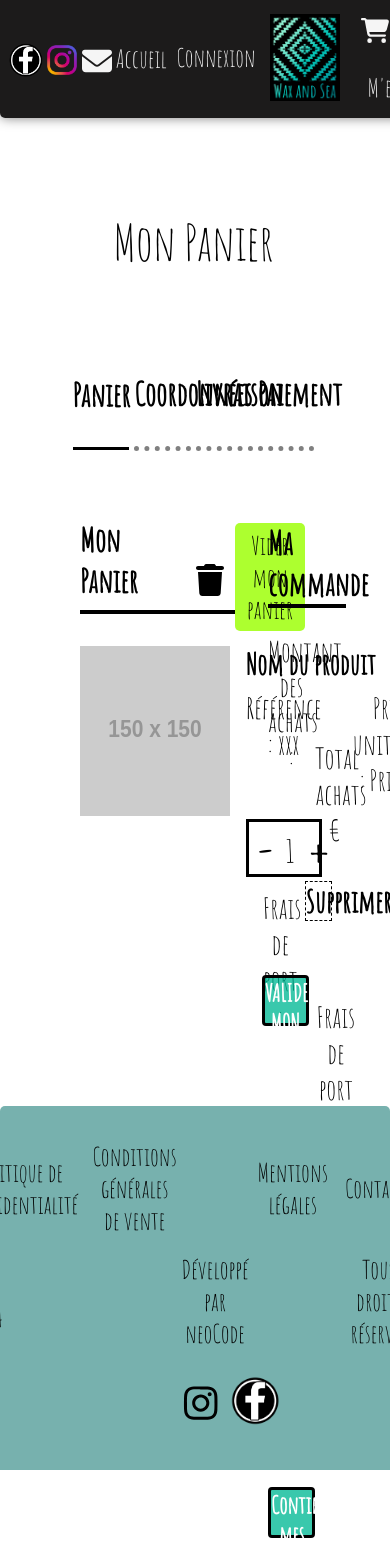
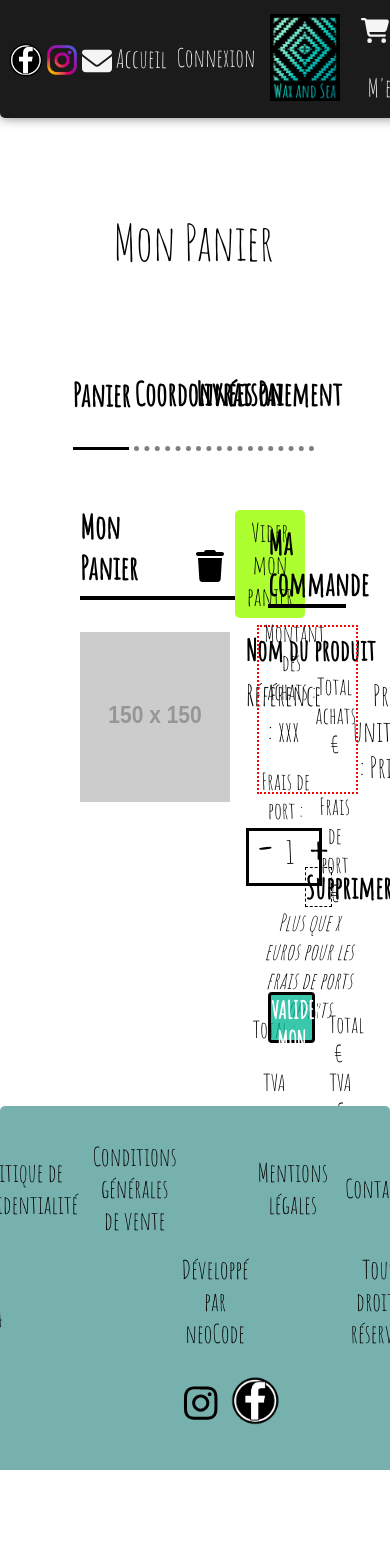
Before and after one commit to tristanlaulanie/waxandsea-front-dashboard, a React (Create React App) app: page /panier/produit in a window 390 px wide. Shown: the top 1568 px of the page. After the commit the page ends 1470 px from the top, so only its background shows below. Built offline with nearby package versions, Linux system fonts and the light colour scheme.

Commit message:
MaCommande:Responsive:wip

```diff
--- a/src/components/Panier/MaCommande/MaCommande.css
+++ b/src/components/Panier/MaCommande/MaCommande.css
@@ -46,6 +46,11 @@
     margin-bottom: 1vh;
     width: 20vw;
     /* border: 2px solid red; */
+}
+
+.fees_price {
+    position: sticky;
+    margin-left: 1.1vw;
 }
 
 #commande_total {
@@ -99,7 +104,7 @@
     background-color: rgba(1, 185, 148, 0.776);
     transition: 0.5s;
     position: relative;
-    right: 0.6vw;
+    left: 5.3vw;
     bottom: 2vh;
 }
 
--- a/src/components/Panier/MaCommande/MaCommandeResponsive.css
+++ b/src/components/Panier/MaCommande/MaCommandeResponsive.css
@@ -117,7 +117,11 @@
 @media screen and (width <= 1510px) {
   .fees_price {
     display: inline-block;
-    width: 10vw;
+    width: 9vw;
+    position: relative;
+    left: 6vw;
+    bottom: 5vh;
+    /* border: 2px dotted red; */
   }
 }
 
@@ -140,7 +144,7 @@
     /* border: 3px solid rgba(251, 0, 247, 0.251); */
     position: relative;
     left: 8.1vw;
-    bottom: 4vh;
+    bottom: 5vh;
   }
 
   #commande_total-achats {
@@ -151,6 +155,11 @@
     left: -1vw;
   }
 
+  #commande_frais-de-ports {
+    position: relative;
+    bottom: 5vh;
+  }
+
   #purchases-amout_title {
     /* border: 2px dashed red; */
     display: inline-block;
@@ -159,4 +168,94 @@
     position: relative;
     left: -3vw;
   }
+
+  #shipping-fees_title {
+    position: relative;
+    left: -6.5vw;
+  }
+
+  .fees_price {
+    position: relative;
+    bottom: 5vh;
+  }
+
+  #free-shipping {
+    position: relative;
+    bottom: 10vh;
+    left: 0.5vw;
+  }
+
+  #commande_total {
+    position: relative;
+    bottom: 5vh;
+  }
+
+  #commande_tva {
+    position: relative;
+    bottom: 9vh;
+  }
+
+  #achats_panier_buttons button {
+    position: relative;
+    bottom: 17vh;
+  }
 }
+
+@media screen and (width <= 1390px) {
+  #purchases-amout_title {
+    /* border: 2px dashed red; */
+    width: 13vw;
+  }
+}
+
+@media screen and (width <= 1342px) {
+  .fees_price {
+    width: 10vw;
+  }
+}
+
+@media screen and (width <= 1290px) {
+  #achats_panier_buttons button {
+    position: relative;
+    bottom: 18vh;
+    font-size: 20px;
+  }
+}
+
+@media screen and (width <= 1280px) {
+  #purchases-amout_title {
+    width: 14vw;
+  }
+}
+
+@media screen and (width <= 1230px) {
+
+  #command_texts{
+    border: 2px dotted red;
+    font-size: 0.8em;
+    transition: 0.5s;
+    height: 20vh;
+    width: 105%;
+    position: relative;
+    bottom: 1vh;
+  }
+
+  #purchases-amout_title {
+    font-size: 1em;
+    position: relative;
+    bottom: 1vh;
+  }
+
+  #shipping-fees_title {
+    width: 13vw;
+    position: relative;
+    left: -8vw;
+  }
+
+  .fees_price {
+    position: relative;
+    bottom: 4vh;
+    left: 5vw;
+    transition: 0.5s;
+  }
+}
--- a/src/components/Panier/MaCommande/index.js
+++ b/src/components/Panier/MaCommande/index.js
@@ -11,8 +11,9 @@ function MaCommande() {
       <container id="mon-panier_commande">
         <h3>Ma commande</h3>
         <section id="command_main-section">
+          <div id="command_texts">
             <div id="commande_total-achats">
-            <p id="purchases-amout_title">Montant des achats : </p>
+              <p id="purchases-amout_title">Montant des achats :</p>
               <p>
                 <div className="total_purchases total_fees_command">
                   Total achats €
@@ -21,7 +22,9 @@ function MaCommande() {
             </div>
             <div id="commande_frais-de-ports">
               <p id="shipping-fees_title">Frais de port : </p>
-            <div className="fees_price total_fees_command">Frais de port €</div>
+              <div className="fees_price total_fees_command">
+                Frais de port €
+              </div>
             </div>
             <div id="free-shipping">
               <em>Plus que x euros pour les frais de ports offerts</em>
@@ -39,6 +42,7 @@ function MaCommande() {
             <span id="achats_panier_buttons">
               <button>Continuer mes achats</button>
             </span>
+          </div>
         </section>
       </container>
     </div>
--- a/src/components/Panier/PanierProduit/PanierProduit.css
+++ b/src/components/Panier/PanierProduit/PanierProduit.css
@@ -47,7 +47,7 @@ h1 {
     padding: 0;
     margin: 0;
     position: relative;
-    top: -13.6vh;
+    top: -15.2vh;
     /* border: 3px solid red; */
     height: 42.5vh;
     width: 70%;
@@ -142,7 +142,7 @@ h1 {
 
 #produit_quantity {
     position: relative;
-    top: -1.5vh;
+    top: 1.2vh;
     height: 6.8vh;
     width: 43%;
     padding: 8px;
@@ -155,7 +155,7 @@ h1 {
 .quantity_operator {
     font-size: 2em;
     position: relative;
-    top: -2.5vh;
+    top: -4vh;
 }
 
 .quantity_operator:hover {
@@ -165,7 +165,7 @@ h1 {
 
 .quantity_number {
     position: relative;
-    top: 0;
+    top: -1vh;
 }
 
 #produit_delete {
@@ -184,9 +184,12 @@ h1 {
 }
 
 #section-produit_total {
+    /* border: 2px solid red; */
+    height: 12vh;
     text-align: left;
     position: sticky;
-    left: 100%;
+    margin-top: -2vh;
+    left: 62%;
     font-size: 2em;
 }
 
@@ -201,7 +204,7 @@ h1 {
 
 #valid_button button {
     position: relative;
-    top: 2vh;
+    top: 4vh;
     border: 3px solid black;
     border-radius: 4px;
     width: 12vw;
@@ -211,7 +214,7 @@ h1 {
     color: white;
     background-color: rgba(1, 185, 148, 0.776);
     position: relative;
-    right: 9%;
+    right: 3.5%;
     margin-top: 4vh;
 }
 
```
Lines whose indentation alone changed are shown as unchanged.
